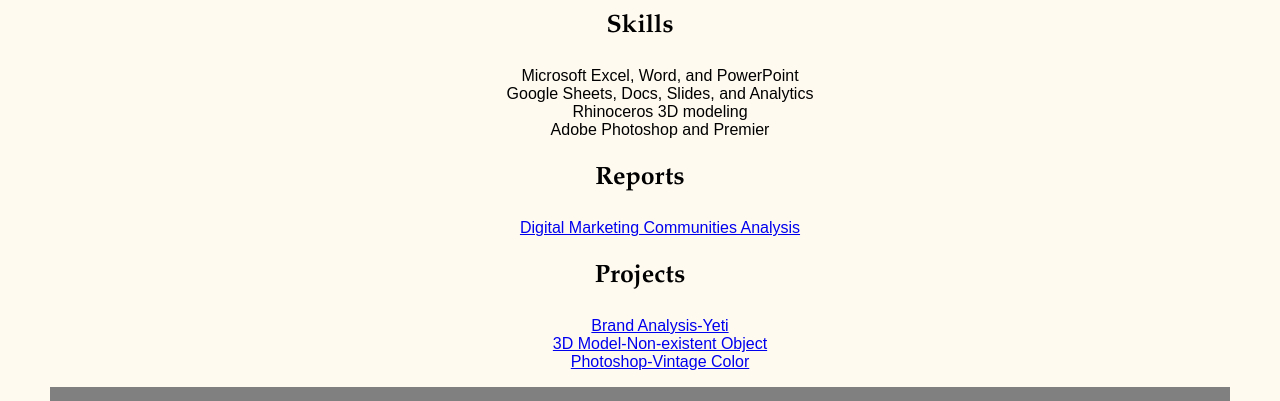
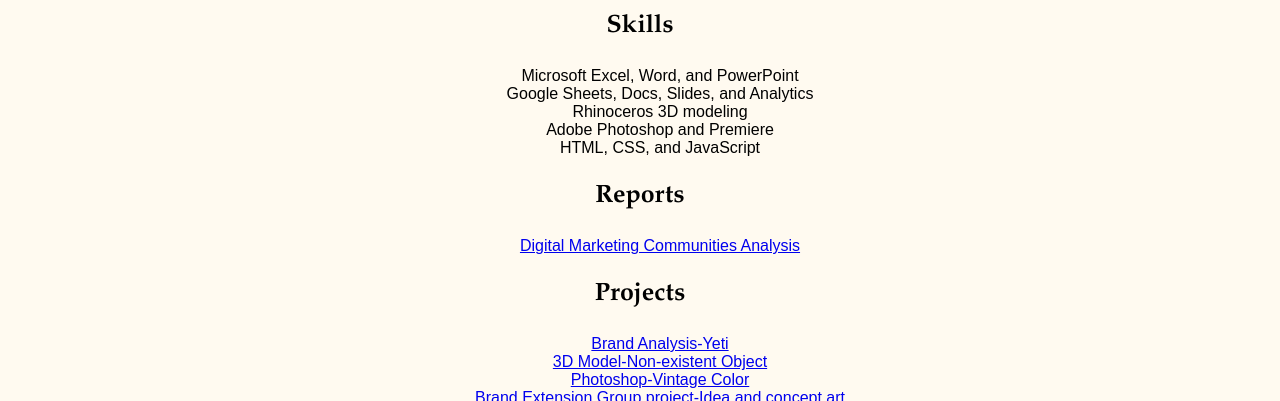
Before and after one commit to faithflynn/faithflynn.github.io, a plain HTML site: page projectsandreportspage.html in a window 1280 px wide. Shown: the part 347-748 px from the top of the page. Drawn offline with Linux system fonts and the light colour scheme.

Commit message:
Update projectsandreportspage.html

```diff
--- a/projectsandreportspage.html
+++ b/projectsandreportspage.html
@@ -21,7 +21,8 @@
 		<li>Microsoft Excel, Word, and PowerPoint</li>
 		<li>Google Sheets, Docs, Slides, and Analytics</li>
 		<li>Rhinoceros 3D modeling</li>
-		<li>Adobe Photoshop and Premier</li>
+		<li>Adobe Photoshop and Premiere</li>
+		<li>HTML, CSS, and JavaScript</li>
 	</ul>
 <h3>Reports</h3>
 	<ul class="b">
@@ -32,6 +33,7 @@
 		<li><a href="yetiproject.pptx">Brand Analysis-Yeti</a></li>
 		<li><a href="impossible3dmodel.3dm">3D Model-Non-existent Object</a></li>
 		<li><a href="alteredimage.jpg">Photoshop-Vintage Color</a></li>
+		<li><a href="brandextension.pptx">Brand Extension Group project-Idea and concept art</a></li>
 	</ul>
 <footer>
   <p> <a href="https://www.linkedin.com/in/faith-flynn-674193171/"><img src="linkedin.png" alt="LinkedIn" Height="25" width="25"></a>
```
